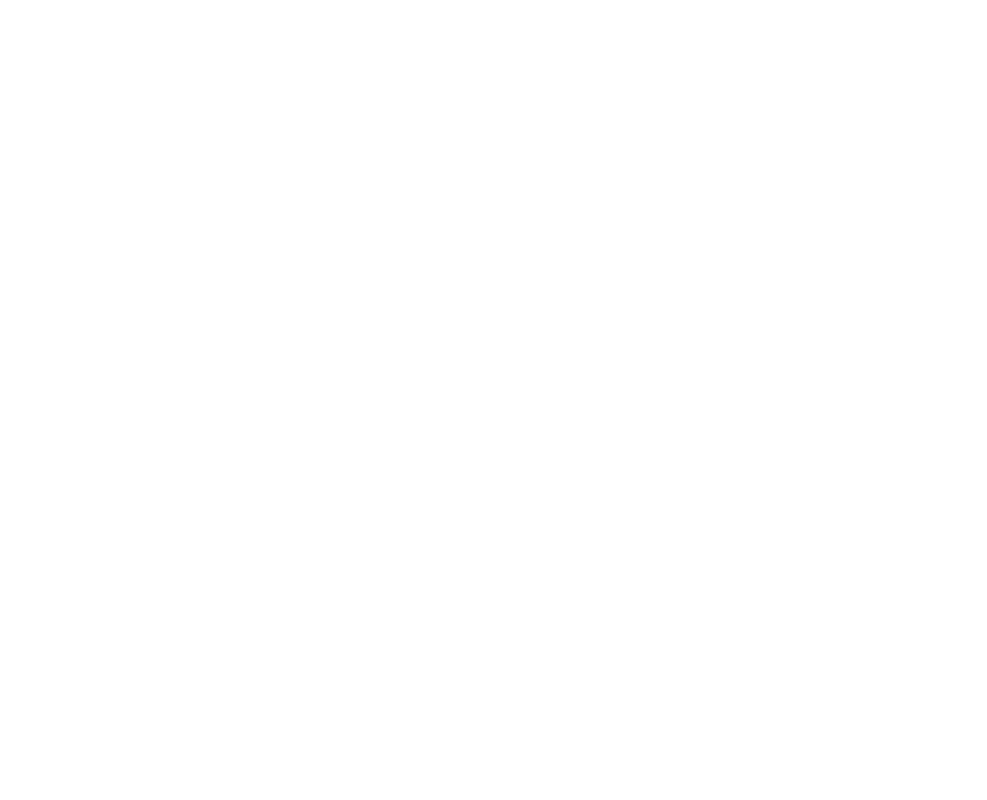
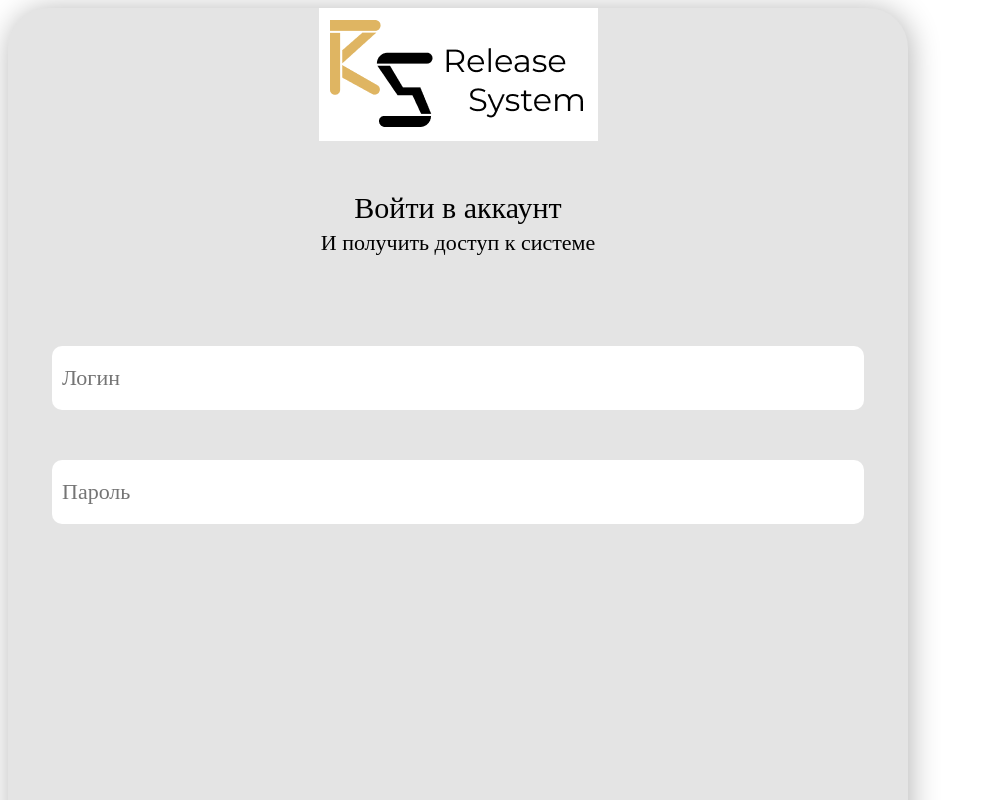
Before and after one commit to L3XxXa/ReleaseSystemFront, a Vue app in the folder release_system/: page /login in a window 1280 px wide. Before the commit this address had no page. Shown: the whole page, without its empty margins (0-987 px from the left). Built offline with nearby package versions, Linux system fonts and the light colour scheme.

Commit message:
Login page init

```diff
--- /dev/null
+++ b/release_system/src/components/UI/form/LoginForm.vue
@@ -0,0 +1,139 @@
+<template>
+    <div class="form__background">
+        <img src="@/assets/logo.png" class="logo__img">
+        <p class="p1">Войти в аккаунт</p>
+        <p class="p2">И получить доступ к системе</p>
+        <Form>
+            <span class="error__message__wrapper">
+                <ErrorMessage name="login" class="error__message"/>
+            </span>
+            <Field name="login" type="string" :rules="validate_field_not_empty" class="input"
+                   @blur="checkInput('login')" :class="{'error__field' : empty_login}"
+                   placeholder="Логин" v-model="login"/>
+            <span class="error__message__wrapper">
+                <ErrorMessage name="password" class="error__message"/>
+            </span>
+            <Field name="password" type="string" :rules="validate_field_not_empty" class="input"
+                   @blur="checkInput('password')" :class="{'error__field' : empty_password}"
+                   placeholder="Пароль" v-model="password"/>
+        </Form>
+    </div>
+</template>
+
+<script>
+import {ErrorMessage, Field, Form} from "vee-validate";
+
+export default {
+    components: {
+        Form,
+        Field,
+        ErrorMessage,
+    },
+    name: "LoginForm",
+    data() {
+        return {
+            login: '',
+            password: '',
+            rememberMe: false,
+            empty_login: false,
+            empty_password: false
+        }
+    },
+    methods: {
+        validate_field_not_empty(value, field) {
+            if (!value) {
+                return "Обязательное поле"
+            }
+            switch (field.field) {
+                case "login":
+                    this.empty_login = false
+                    break
+                case "password":
+                    this.empty_password = false
+                    break
+            }
+            return true
+        },
+        checkInput(event) {
+            switch (event) {
+                case "login":
+                    this.empty_login = true
+                    break
+                case "password":
+                    this.empty_password = true
+                    break
+            }
+        }
+    }
+}
+</script>
+
+<style scoped>
+
+.form__background {
+    width: 900px;
+    position: fixed;
+    height: 900px;
+    background-color: #E4E4E4;
+    border-radius: 40px;
+    box-shadow: 2px 2px 30px rgba(0, 0, 0, 0.3);
+}
+
+.logo__img {
+    display: block;
+    margin-left: auto;
+    margin-right: auto;
+}
+
+.p1 {
+    font-family: Montserrat;
+    font-size: 30px;
+    text-align: center;
+    margin-top: 50px;
+    margin-bottom: 5px;
+}
+
+.p2 {
+    font-family: Montserrat;
+    font-size: 22px;
+    text-align: center;
+    margin-top: 4px;
+    margin-bottom: 50px;
+}
+
+.input {
+    display: block;
+    margin-left: auto;
+    margin-right: auto;
+    width: 800px;
+    height: 62px;
+    font-family: Montserrat;
+    border: 0;
+    border-radius: 10px;
+    font-size: 22px;
+    padding-left: 10px;
+}
+
+.error__field {
+    border: solid red 2px !important;
+    color: red;
+}
+
+.error__field::placeholder {
+    color: red;
+}
+
+.error__message__wrapper {
+    display: block;
+    height: 40px;
+    margin-top: 10px;
+}
+
+.error__message {
+    color: red;
+    font-family: Montserrat;
+    font-size: 20px;
+    margin-left: 50px;
+    margin-bottom: 0px!important;
+}
+</style>
--- a/release_system/src/components/index.js
+++ b/release_system/src/components/index.js
@@ -11,6 +11,7 @@
 import cardsList from "@/components/UI/cardsLists/CardsList.vue";
 import approveRequestedReleases from "@/components/UI/cardsLists/ApproveRequestedReleases.vue";
 import plannedReleases from "@/components/UI/cardsLists/PlannedReleases.vue";
+import loginForm from "@/components/UI/form/LoginForm.vue";
 
 export default [
     navigationMenuButton,
@@ -25,5 +26,6 @@
     inProcessReleases,
     cardsList,
     approveRequestedReleases,
-    plannedReleases
+    plannedReleases,
+    loginForm
 ]
--- /dev/null
+++ b/release_system/src/pages/LoginPage.vue
@@ -0,0 +1,19 @@
+<template>
+<div class="container">
+  <login-form/>
+</div>
+</template>
+
+<script>
+
+export default {
+    name: "LoginPage",
+}
+</script>
+
+<style scoped>
+.container{
+    width: 100%;
+    height: 100%;
+}
+</style>
```
Also changed, not shown: release_system/src/router/router.js (+5 -4 lines).
